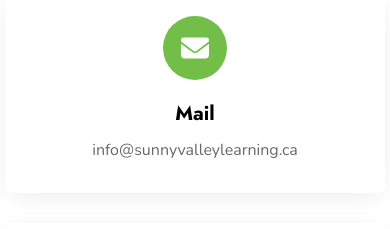
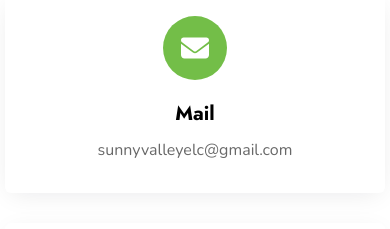
Before and after one commit to dabbcomputers/sunnyvalley, a React (Vite) app: page /contact-us in a window 390 px wide. Shown: the part 860-1089 px from the top of the page. Built offline with nearby package versions, Linux system fonts and the light colour scheme.

Commit message:
Updated phone and email

```diff
--- a/src/components/sections/contactAddress.jsx
+++ b/src/components/sections/contactAddress.jsx
@@ -23,7 +23,7 @@ const ContactAddress = () => {
                                 <span className="text-cream-foreground text-[28px]"><FaEnvelope /> </span>
                             </div>
                             <h5 className="font-bold text-xl mt-5 pb-2.5">Mail</h5>
-                            <p><a href="mailto:info@sunnyvalleylearning.ca">info@sunnyvalleylearning.ca</a></p>
+                            <p><a href="mailto:sunnyvalleyelc@gmail.com">sunnyvalleyelc@gmail.com</a></p>
                         </div>
                     </SlideUp>
 
@@ -33,7 +33,7 @@ const ContactAddress = () => {
                                 <span className="text-cream-foreground text-[28px]"><FaPhone /> </span>
                             </div>
                             <h5 className="font-bold text-xl mt-5 pb-2.5">Contact</h5>
-                            <p><a href="">+1-604-846-7890</a> </p>
+                            <p><a href="tel:+1-604-846-7890">+1-604-846-7890</a> </p>
                         </div>
                     </SlideUp>
 
--- a/src/components/sections/footers/footerOne.jsx
+++ b/src/components/sections/footers/footerOne.jsx
@@ -38,12 +38,12 @@ const FooterOne = () => {
                             </li>
                             <li>
                                 <p className="text-[#686868] flex items-center gap-4">
-                                    <span className="w-11 h-11 rounded-full border border-gray-200 flex justify-center items-center text-green-foreground"><FaEnvelope /></span> <Link to="">info@sunnyvalleylearning.ca</Link>
+                                    <span className="w-11 h-11 rounded-full border border-gray-200 flex justify-center items-center text-green-foreground"><FaEnvelope /></span> <Link to="">sunnyvalleyelc@gmail.com</Link>
                                 </p>
                             </li>
                             <li>
                                 <p className="text-[#686868] flex items-center gap-4">
-                                    <span className="w-11 h-11 rounded-full border border-gray-200 flex justify-center items-center text-green-foreground"><FaPhone /></span> <Link to="">+1-604-846-7890</Link>
+                                    <span className="w-11 h-11 rounded-full border border-gray-200 flex justify-center items-center text-green-foreground"><FaPhone /></span> <Link to="tel:+1-604-846-7890">+1-604-846-7890</Link>
                                 </p>
                             </li>
                         </ul>
--- a/src/components/sections/headers/desktopSidebar.jsx
+++ b/src/components/sections/headers/desktopSidebar.jsx
@@ -26,10 +26,10 @@ const DesktopSidebar = ({ active, setActive }) => {
                         <h4 className="text-xl font-bold text-[#385469]">Contact Info</h4>
                         <ul className="mt-5 flex flex-col gap-[15px]">
                             <li className='flex items-center'>
-                                <FaPhone className='text-primary-foreground' /> <a href="" className="ml-2.5">604-846-7890</a>
+                                <FaPhone className='text-primary-foreground' /> <a href="tel:+1-604-846-7890" className="ml-2.5">604-846-7890</a>
                             </li>
                             <li className='flex items-center'>
-                                <FaEnvelope className='text-primary-foreground' /> <a href="" className="ml-2.5">info@sunnyvalleylearning.ca</a>
+                                <FaEnvelope className='text-primary-foreground' /> <a href="" className="ml-2.5">sunnyvalleyelc@gmail.com</a>
                             </li>
                             <li className='flex items-center'>
                                 <FaLocationDot className='text-primary-foreground' /> <span className="ml-2.5">201, 202, 203 - 7592 Vedder Road, Chilliwack</span>
--- a/src/components/sections/headers/extraInfo.jsx
+++ b/src/components/sections/headers/extraInfo.jsx
@@ -9,7 +9,7 @@ const ExtraInfo = () => {
                 <h4 className="text-xl font-bold text-[#385469]">Contact Info</h4>
                 <ul className="mt-5 flex flex-col gap-[15px]">
                     <li className='flex items-center gap-2'>
-                        <FaPhone className="text-primary-foreground" /> <a href="" className="ml-2.5">604-846-7890</a>
+                        <FaPhone className="text-primary-foreground" /> <a href="tel:+1-604-846-7890" className="ml-2.5">604-846-7890</a>
                     </li>
                     <li className='flex items-center gap-2'>
                         <FaEnvelope className="text-primary-foreground" /> <a href="" className="ml-2.5">info@sunnyvalleylearning.com</a>
--- a/src/components/sections/headers/topHeader.jsx
+++ b/src/components/sections/headers/topHeader.jsx
@@ -11,10 +11,10 @@ const TopHeader = () => {
                     <div>
                         <ul className="flex gap-7.5">
                             <li className='text-cream-foreground flex items-center gap-4'>
-                                <FaPhone /> <Link to={"#"}>604-846-7890</Link>
+                                <FaPhone /> <Link to="tel:tel:+1-604-846-7890">604-846-7890</Link>
                             </li>
                             <li className='text-cream-foreground flex items-center gap-4'>
-                                <FaEnvelope /> <Link to={"#"}>info@sunnyvalleylearning.ca</Link>
+                                <FaEnvelope /> <Link to={"#"}>sunnyvalleyelc@gmail.com</Link>
                             </li>
                             <li className='text-cream-foreground flex items-center gap-4'>
                                 <FaLocationDot /> <span>201, 202, 203 - 7592 Vedder Road, Chilliwack</span>
```
